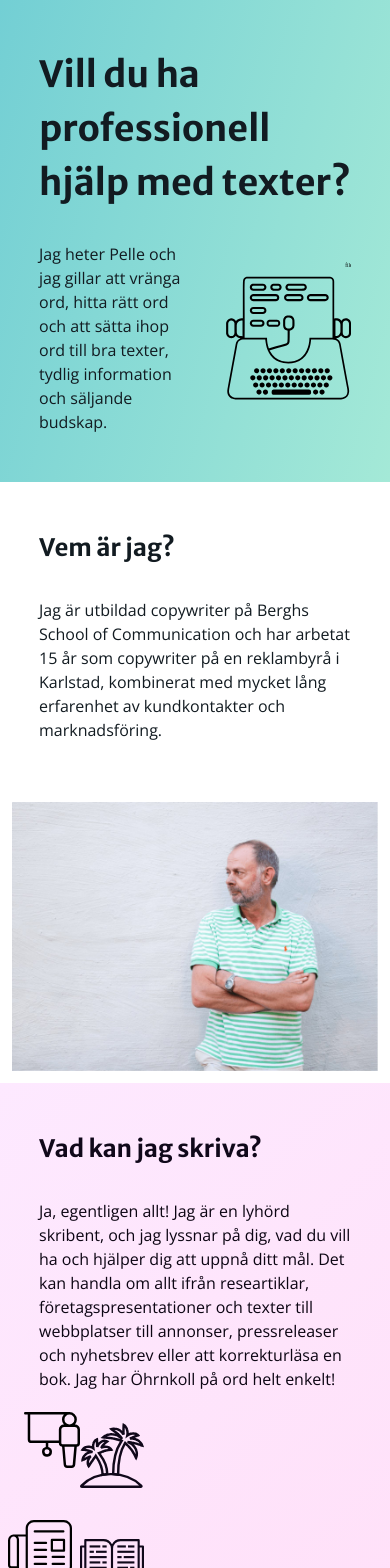
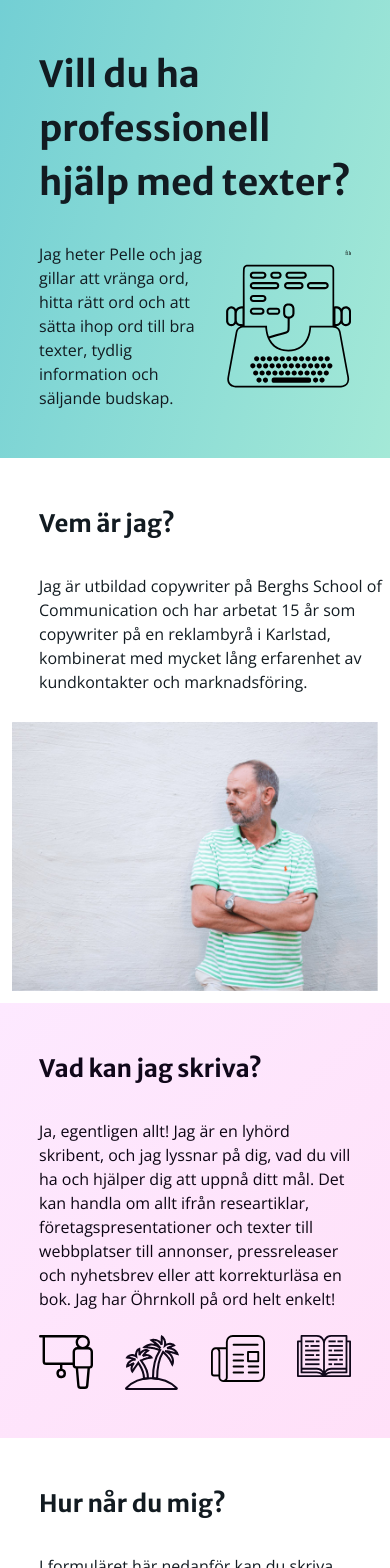
Before and after one commit to oherik/pellessida, a Vue app: page / in a window 390 px wide. Shown: the top 1568 px of the page. Built offline with nearby package versions, Linux system fonts and the light colour scheme.

Commit message:
General fixes

```diff
--- a/src/components/Main.vue
+++ b/src/components/Main.vue
@@ -1,10 +1,10 @@
 <template>
   <div class="main">
-    <div class="bg-gradient-cyan-to-turquoise grid-rows-auto grid-lt py-12 lg:py-24 items-center">
+    <div class="hero bg-gradient-cyan-to-turquoise grid-rows-auto py-12 lg:py-24 items-center">
       <h1 class="hero__header font-heading font-bold text-4xl lg:text-6xl text-darkcyan mb-8">
         Vill du ha professionell hjälp med texter?
       </h1>
-      <p class="hero__paragraph font-body text-base lg:text-lg text-darkcyan pr-8 lg:pr-0">
+      <p class="hero__paragraph font-body text-base lg:text-lg text-darkcyan pr-6 lg:pr-0">
         Jag heter Pelle och jag gillar att vränga ord, hitta rätt ord och att sätta ihop ord
         till bra texter, tydlig information och säljande budskap.
       </p>
@@ -14,8 +14,8 @@
         alt="typewriter"
       >
     </div>
-    <div class="grid-lt items-center">
-      <div class="flex flex-col who__text py-12 lg:py-24">
+    <div class="who items-center">
+      <div class="flex flex-col who__text pt-12 pb-4 lg:py-24">
         <h1 class="font-heading font-bold text-2xl lg:text-4xl text-darkcyan mb-8">
           Vem är jag?
         </h1>
@@ -28,36 +28,33 @@
       <img
         :src="isMobile ? require('@/assets/images/pelle.jpg')
           : require('@/assets/images/pelle-slanted.png')"
-        class="p-3 lg:p-4 who__image"
+        class="p-3 lg:p-4 self-center who__image"
         alt="pelle"
       >
     </div>
-    <div class="bg-gradient-lightpurple-to-pink grid-rt items-center py-12 lg:py-24">
-      <div class="what__image flex flex-col mr-8 md:mr-12 lg:mr-24 max-w-xs">
-        <div class="flex flex-row items-center">
+    <div class="bg-gradient-lightpurple-to-pink what items-center py-12 lg:py-24">
+      <div class="what__image pt-6 lg:pr-24 lg:pt-0">
         <img
           src="@/assets/images/presentation.svg"
-            class="w-20 lg:w-2/5 lg:m-6 pl-6"
+          class="w-24"
           alt="presentation"
         >
         <img
           src="@/assets/images/palm.svg"
-            class="w-20 lg:w-2/5 lg:m-6 pr-4 lg:pr-0 pt-8"
+          class="w-24"
           alt="palm"
         >
-        </div>
-        <div class="flex flex-row pt-8 lg:pt-0 items-center">
+
         <img
           src="@/assets/images/press.svg"
-            class="w-20 lg:w-2/5 lg:m-6 pb-8 lg:pb-10 px-2 lg:px-0"
+          class="w-24"
           alt="press"
         >
         <img
           src="@/assets/images/book.svg"
-            class="w-20 lg:w-2/5 lg:m-6 pr-4"
+          class="w-24"
           alt="book"
         >
-        </div>
       </div>
       <h1 class="what__header font-heading font-bold text-2xl lg:text-4xl text-darkpurple mb-8">
         Vad kan jag skriva?
@@ -70,7 +67,7 @@
       </p>
     </div>
 
-    <div class="border-b-4 border-darkcyan grid-lt py-12 lg:py-24 items-start">
+    <div class="contact border-b-4 border-darkcyan py-12 lg:py-24 items-start">
       <div class="contact__text flex flex-col md:pr-12 lg:pr-24">
         <h1 class="font-heading font-bold text-2xl lg:text-4xl text-darkcyan mb-8">
           Hur når du mig?
@@ -87,7 +84,7 @@
 
       <form
         id="js-contact-form"
-        class="contact__form w-full lg:max-w-lg flex flex-col items-center mt-8 lg:mt-0"
+        class="contact__form w-full flex flex-col items-center mt-8 lg:mt-0"
         method="POST"
       >
         <div class="flex flex-wrap -mx-3 mb-6 w-full">
@@ -103,7 +100,7 @@
               name="name"
               :class="['font-body appearance-none block w-full text-darkcyan border-2',
                        'border-gray-300 rounded py-3 px-4 mb-3 leading-tight focus:outline-none',
-                       'focus:border-turquoise trans']"
+                       'focus:border-turquoise transition']"
               type="text"
               placeholder="Namn Namnsson"
               required
@@ -113,16 +110,15 @@
             <label
               class="block tracking-wide font-body text-darkcyan text-sm font-bold mb-2"
               for="email"
-              name="_replyto"
             >
               Email
             </label>
             <input
               id="email"
-              name="message"
+              name="_replyto"
               :class="['font-body appearance-none block w-full text-darkcyan border-2',
                        'border-gray-300 rounded py-3 px-4 mb-3 leading-tight focus:outline-none',
-                       'focus:border-turquoise trans']"
+                       'focus:border-turquoise transition']"
               type="email"
               placeholder="exempel@email.se"
               required
@@ -139,9 +135,10 @@
             </label>
             <textarea
               id="message"
+              name="message"
               :class="['font-body appearance-none block w-full text-darkcyan border-2',
                        'border-gray-300 rounded py-3 px-4 mb-3 leading-tight focus:outline-none',
-                       'focus:border-turquoise trans h-40 lg:h-auto']"
+                       'focus:border-turquoise transition h-40 lg:h-auto']"
               type="password"
               placeholder="Hej! Ses över en kopp kaffe?"
               required
@@ -162,7 +159,7 @@
         >
         <button
           :class="['bg-turquoise shadow-md hover:bg-cyan text-darkcyan font-bold font-body',
-                   'py-2 px-4 rounded inline-flex items-center trans']"
+                   'py-2 px-4 rounded inline-flex items-center transition']"
           type="submit"
           value="Send"
         >
@@ -183,7 +180,10 @@
           :class="['w-12 h-12 border-2 border-solid border-gray-600 absolute',
                    'z-0 top-4 left-34 rotate-45 m-auto left-0 right-0']"
         />
-        <div class="shadow-lg absolute w-full mt-6 border-8 border-solid bg-white border-frame h-full">
+        <div
+          :class="['shadow-lg absolute w-full mt-6 border-8 border-solid',
+                   'bg-white border-frame h-full']"
+        >
           <img
             src="@/assets/images/painting-by-copywriter.png"
             class="p-3 h-full shadow-md"
@@ -253,50 +253,8 @@ export default {
   background: linear-gradient(137deg, #FDE9FF 0%, #ffe0f8 100%);
 }
 
-.trans {
+.transition {
     transition: all .2s;
-}
-
-.grid-lt {
-  display: grid;
-  grid-template-columns: 10% 3fr 2fr 10%;
-}
-
-.grid-rt {
-  display: grid;
-  grid-template-columns: 10% 2fr 3fr 10%;
-}
-
-.grid-rows-auto {
-  grid-auto-rows: auto;
-}
-
-.gc-2 {
-  grid-column: 2;
-}
-
-.gc-3 {
-  grid-column: 3;
-}
-
-.gc-3-e {
-  grid-column: 3/end;
-}
-
-.gc-2-4 {
-  grid-column: 2/4;
-}
-
-.gr-1 {
-  grid-row: 1;
-}
-
-.gr-2 {
-  grid-row: 2;
-}
-
-.gr-1-3 {
-  grid-row: 1/3;
 }
 
 .border-frame{
@@ -312,7 +270,11 @@ export default {
 }
 
 /* BEM for some grid stuff */
-
+.hero {
+  display: grid;
+  grid-template-columns: 10% 3fr 2fr 10%;
+  grid-auto-rows: auto;
+}
 .hero__header {
   grid-row: 1;
   grid-column: 2/4;
@@ -325,29 +287,45 @@ export default {
   grid-row: 2;
   grid-column: 2;
 }
+.who {
+  display: grid;
+  grid-template-columns: 10% auto 10%;
+}
 .who__text {
   grid-column: 2/4;
 }
 .who__image {
   grid-column: 1/end;
 }
+.what {
+  display: grid;
+  grid-template-columns: 10% auto 10%;
+  grid-template-rows: repeat(3,auto);
+}
 .what__header {
   grid-row: 1;
-  grid-column: 2/4;
+  grid-column: 2;
 }
 .what__paragraph {
   grid-row: 2;
-  grid-column: 2/4;
+  grid-column: 2;
 }
 .what__image {
   grid-row: 3;
-  grid-column: 1/5;
+  grid-column: 2;
+  display: grid;
+  grid-template-columns: repeat(4,1fr);
+  grid-gap: 2rem;
+}
+.contact {
+  display: grid;
+  grid-template-columns: 10% auto 10%;
 }
 .contact__text {
-  grid-column: 2/4;
+  grid-column: 2;
 }
 .contact__form {
-  grid-column: 2/4;
+  grid-column: 2;
   grid-row: 2;
 }
 @media (min-width: 1024px) {
@@ -357,18 +335,35 @@ export default {
   .hero__image {
     grid-row: 1/3;
   }
+  .who {
+    grid-template-columns: 10% 3fr 2fr 10%;
+  }
   .who__text {
     grid-column: 2;
   }
   .who__image {
     grid-column: 3/end;
   }
+  .what {
+    grid-template-columns: 10% auto auto 10%
+  }
   .what__header {
     align-self: flex-end !important;
+    grid-column: 3;
+  }
+  .what__image {
+    grid-template-rows: 1fr 1fr;
+    grid-template-columns: max-content auto;
+    grid-row: 1/3;
+    grid-column: 2;
+    grid-gap: 3rem;
   }
   .what__paragraph {
     grid-column: 3;
     align-self: flex-start;
+  }
+  .contact {
+    grid-template-columns: 10% 3fr 2fr 10%;
   }
   .contact__text {
     grid-column: 2;
```
Lines whose indentation alone changed are shown as unchanged.
